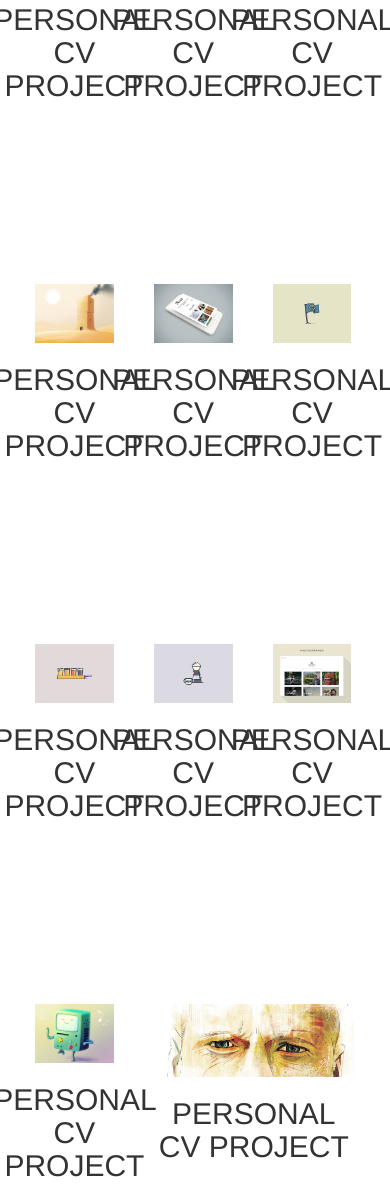
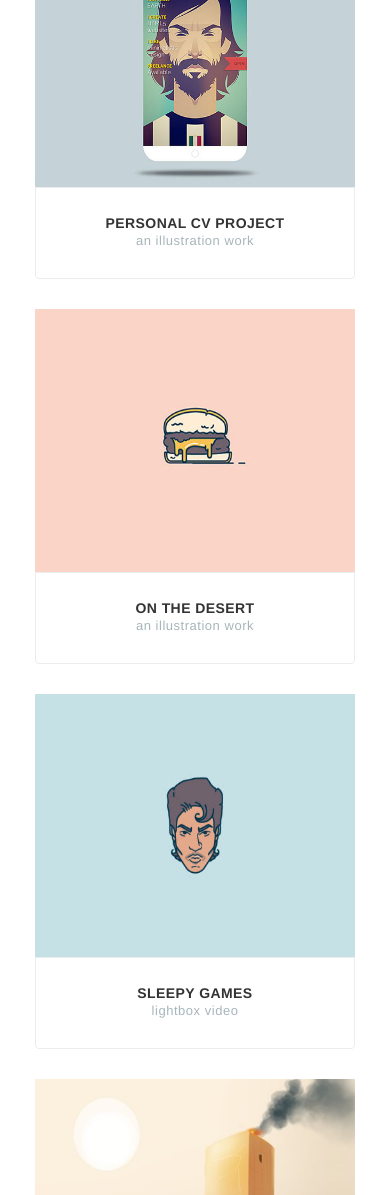
Before and after one commit to Tune310/cVcard, a plain HTML site: page index.html in a window 390 px wide. Shown: the part 644-1839 px from the top of the page. Drawn offline with nearby package versions, Linux system fonts and the light colour scheme.

Commit message:
made isotop responsive

```diff
--- a/index.html
+++ b/index.html
@@ -24,6 +24,7 @@
     <link rel="stylesheet" class="base-skin" type="text/css" href="#">
 
     <link href="./style/style.css" rel="stylesheet">
+
     <link href="https://fonts.googleapis.com/css?family=Pacifico" rel="stylesheet"> <!-- Google Font -->
 </head>
 <body>
@@ -56,7 +57,7 @@
     </header>
         <div class="wrapper">
         	<div class="container">
-        		<h2 class="section-title center"><span>MY WORKS</span></h2>
+        		<h2 class="section-title center"><span><i class="icon-leaf"></i>MY WORKS</span></h2>
 
                  <ul id="filters" class="grid filters">
                           <li><a href="#" data-filter="*" class="current" tabindex="-1">ALL</a></li>
@@ -64,7 +65,7 @@
                           <li><a href="#" data-filter=".coding" tabindex="-1">CODING</a></li>
                           <li><a href="#" data-filter=".logo" tabindex="-1">LOGO</a></li>
                 </ul>
-                <section id="portfolio" class="portfolio-items media-grid grid">
+                <section id="portfolio" class="portfolio-items media-grid grid" data-layout="masonry">
 
 
                     <ul class="grid-item design">
@@ -73,6 +74,7 @@
                             </li>
                             <li class="three-column caption">
                                 <h2>PERSONAL CV PROJECT</h2>
+                                <p class="category">an illustration work</p>
                             </li>
                     </ul>
                     <ul class="grid-item coding">
@@ -80,7 +82,8 @@
                             <img src="style/images/02.jpg">
                         </li>
                         <li class="three-column caption">
-                            <h2>PERSONAL CV PROJECT</h2>
+                            <h2>ON THE DESERT</h2>
+                            <p class="category">an illustration work</p>
                         </li>
                     </ul>
                     <ul class="grid-item coding">
@@ -88,7 +91,8 @@
                             <img src="style/images/03.jpg">
                         </li>
                         <li class="three-column caption">
-                            <h2>PERSONAL CV PROJECT</h2>
+                            <h2>SLEEPY GAMES</h2>
+                            <p class="category">lightbox video</p>
                         </li>
                     </ul>
 
@@ -99,7 +103,8 @@
                             <img src="style/images/04.jpg">
                         </li>
                         <li class="three-column caption">
-                            <h2>PERSONAL CV PROJECT</h2>
+                            <h2>WORLD WAR X</h2>
+                            <p class="category">ligthbox image</p>
                         </li>
                     </ul>
                     <ul class="grid-item coding">
@@ -107,7 +112,8 @@
                             <img src="style/images/05.jpg">
                         </li>
                         <li class="three-column caption">
-                            <h2>PERSONAL CV PROJECT</h2>
+                            <h2>EMPTY BATTERY</h2>
+                            <p class="category">lightbox soundcloud</p>
                         </li>
                     </ul>
                     <ul class="logo grid-item">
@@ -115,7 +121,8 @@
                             <img src="style/images/06.jpg">
                         </li>
                         <li class="three-column caption">
-                            <h2>PERSONAL CV PROJECT</h2>
+                            <h2>WIZARD ADVENTURE</h2>
+                            <p class="category">lightbox gallery</p>
                         </li>
                     </ul>
 
@@ -126,7 +133,8 @@
                             <img src="style/images/07.jpg">
                         </li>
                         <li class="three-column caption">
-                            <h2>PERSONAL CV PROJECT</h2>
+                            <h2>SHINNY ROBOT</h2>
+                            <p class="category">an illustration work</p>
                         </li>
                     </ul>
                     <ul class="grid-item coding">
@@ -134,7 +142,8 @@
                             <img src="style/images/08.jpg">
                         </li>
                         <li class="three-column caption">
-                            <h2>PERSONAL CV PROJECT</h2>
+                            <h2>VIRUS PROTECTION</h2>
+                            <p class="category">an illustration work</p>
                         </li>
                     </ul>
                     <ul data-filter="design" class="grid-item design">
@@ -142,7 +151,8 @@
                             <img src="style/images/09.jpg">
                         </li>
                         <li class="three-column caption">
-                            <h2>PERSONAL CV PROJECT</h2>
+                            <h2>RED DIAMOND</h2>
+                            <p class="category">an illustration work</p>
                         </li>
                     </ul>
 
@@ -152,7 +162,8 @@
                             <img src="style/images/10.jpg">
                         </li>
                         <li class="three-column caption">
-                            <h2>PERSONAL CV PROJECT</h2>
+                            <h2>SKY IS THE LIMIT</h2>
+                            <p class="category">an illustration work</p>
                         </li>
                     </ul>
                     <ul class="grid-item logo two-third-width no-float">
@@ -160,7 +171,8 @@
                             <img src="style/images/11.jpg">
                         </li>
                         <li class="three-column caption">
-                            <h2>PERSONAL CV PROJECT</h2>
+                            <h2>BEHIND THE EYES</h2>
+                            <p class="category">an illustration work</p>
                         </li>
                     </ul>
                 </section>
--- a/style/sass/style.scss
+++ b/style/sass/style.scss
@@ -63,10 +63,11 @@ h2.section-title {
 	text-align: center;
 }
 
-@media screen and (min-width: 1400px) {
-	.container {
-		padding: 1em 3em;
-	}
+.container {
+    // width: 100% !important;
+    @media screen and (min-width: 1400px) {
+        padding: 1em 3em;
+    }
 }
 
 ul.filters {
@@ -103,10 +104,19 @@ ul.filters {
         @include display(flex);
         @include flex-direction(column);
         @include align-items(center);
+        // width: 33%;
         max-width: 33%;
         padding: 10px 20px;
         height: 350px;
         float: left;
+        @media screen and (max-width: 972px) {
+            max-width: 50%;
+            height: 375px;
+        }
+        @media screen and (max-width: 558px) {
+             max-width: 100%;
+             max-height: 400px;
+        }
     }
 
     .flex {
@@ -165,6 +175,35 @@ header.header:has(> #flat-skin.active) {
     background-color: green !important;
 }
 
-// #flat-skin.active body{
-//     background-color: green;
-// }
+li.pic {
+    height: 100%;
+}
+
+.caption {
+    @include justify-content(center);
+    @include align-items(center);
+    @include flex-direction(column);
+    padding: 28px 0px;
+    border-style: solid;
+    border-width: 1px;
+    background: #fff;
+    border-color: #EAEDEF;
+    border-radius: 0 0 4px 4px;
+    width: 100%;
+}
+
+.caption h2 {
+    text-transform: uppercase;
+    padding: 0;
+    margin: 0px;
+    font-weight: 700;
+    font-size: 14px;
+    letter-spacing: .03em;
+}
+
+p.category {
+    font-size: 13px;
+    letter-spacing: .04em;
+    margin: 0;
+    color: #a7b6b9;
+}
```
Also changed, not shown: style/style.css, 3 other files.
